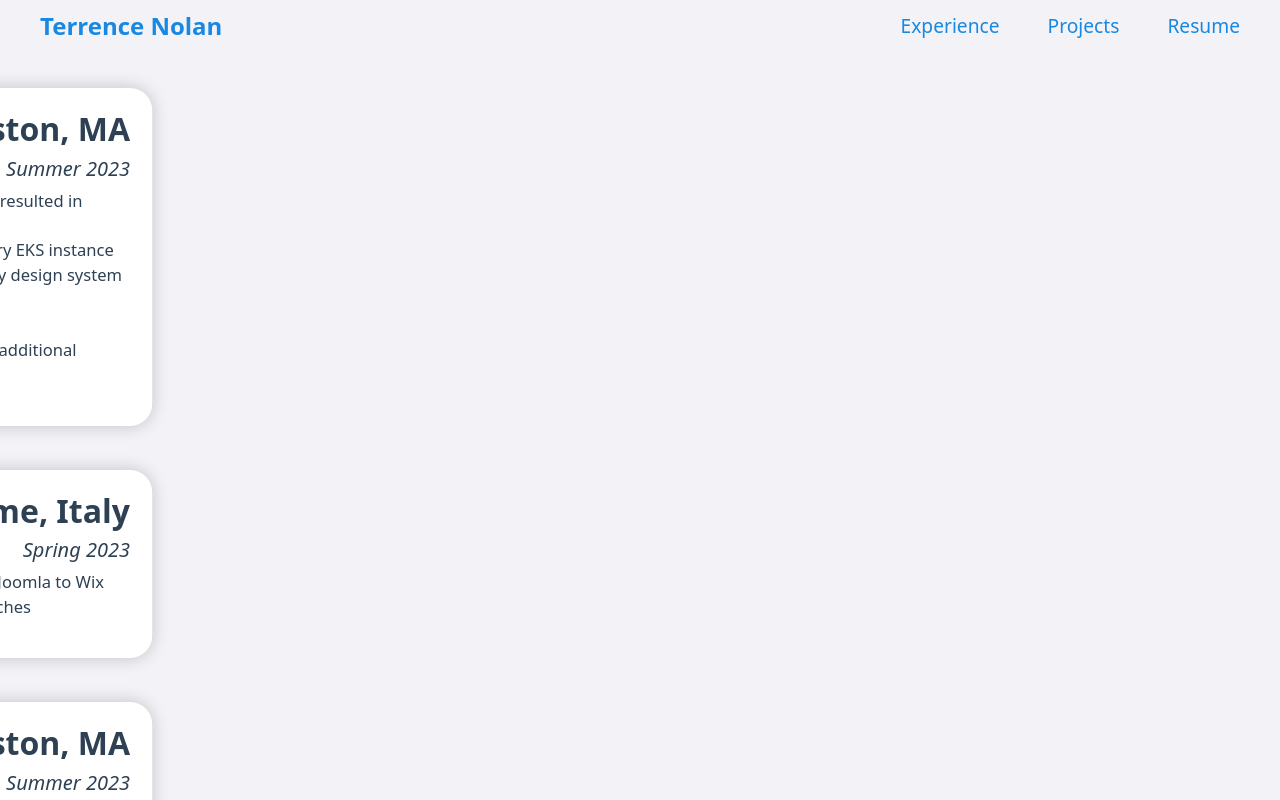
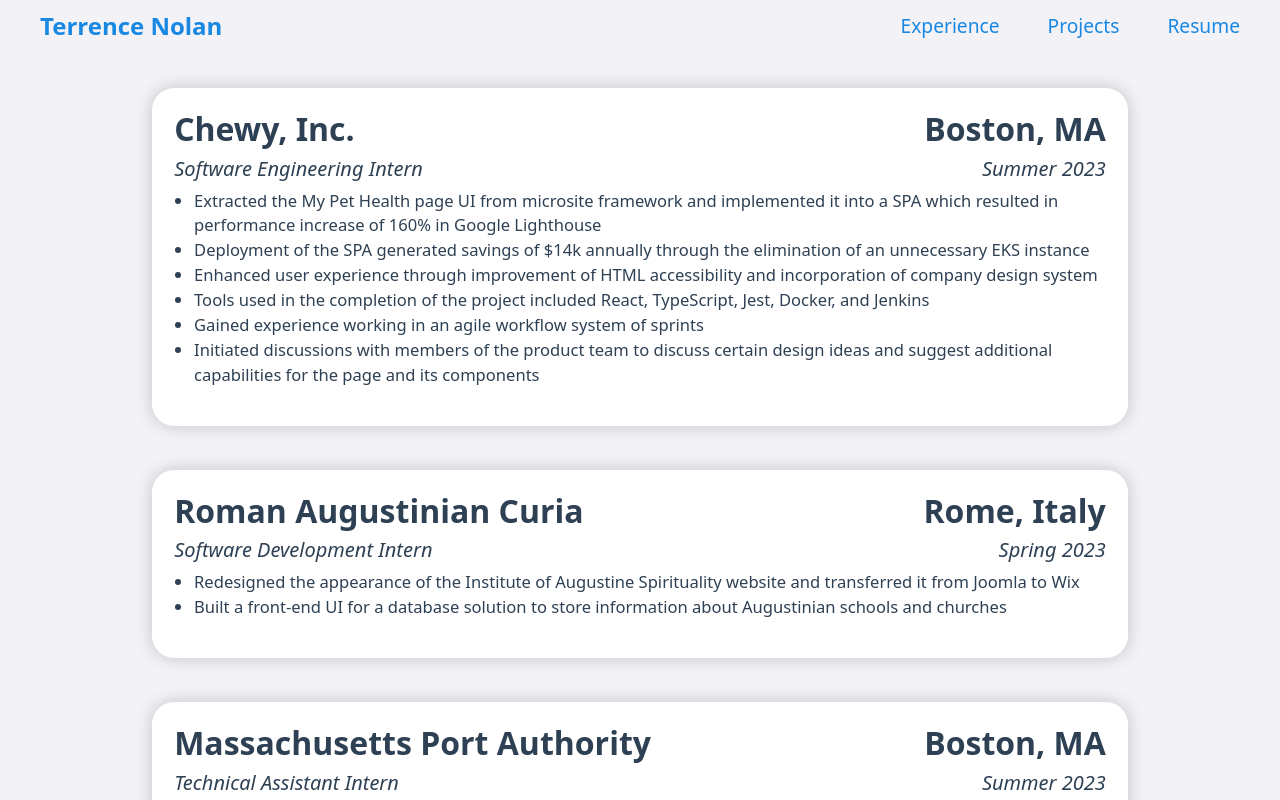
Before and after one commit to terrence-nolan/terrence-nolan, a React (Create React App) app: page /experience in a window 1280 px wide. Shown: the top 800 px of the page. Built offline with nearby package versions, Linux system fonts and the light colour scheme.

Commit message:
remove experience slide in

```diff
--- a/src/pages/ExperiencePage/ExperiencePage.module.css
+++ b/src/pages/ExperiencePage/ExperiencePage.module.css
@@ -178,7 +178,7 @@
         /*width: 100%;*/
         color: #2E4053;
         font-size: 0.85em;
-        animation: cardSlideIn 1s ease-out;
+        /*animation: cardSlideIn 1s ease-out;*/
     }
 
     @keyframes cardSlideIn {
@@ -225,7 +225,7 @@
         flex: 0 0 auto;
         max-height: 16em;
         min-width: 12em;
-        animation: imageSlideIn 1s ease-out;
+        /*animation: imageSlideIn 1s ease-out;*/
     }
 
     @keyframes imageSlideIn {
```
